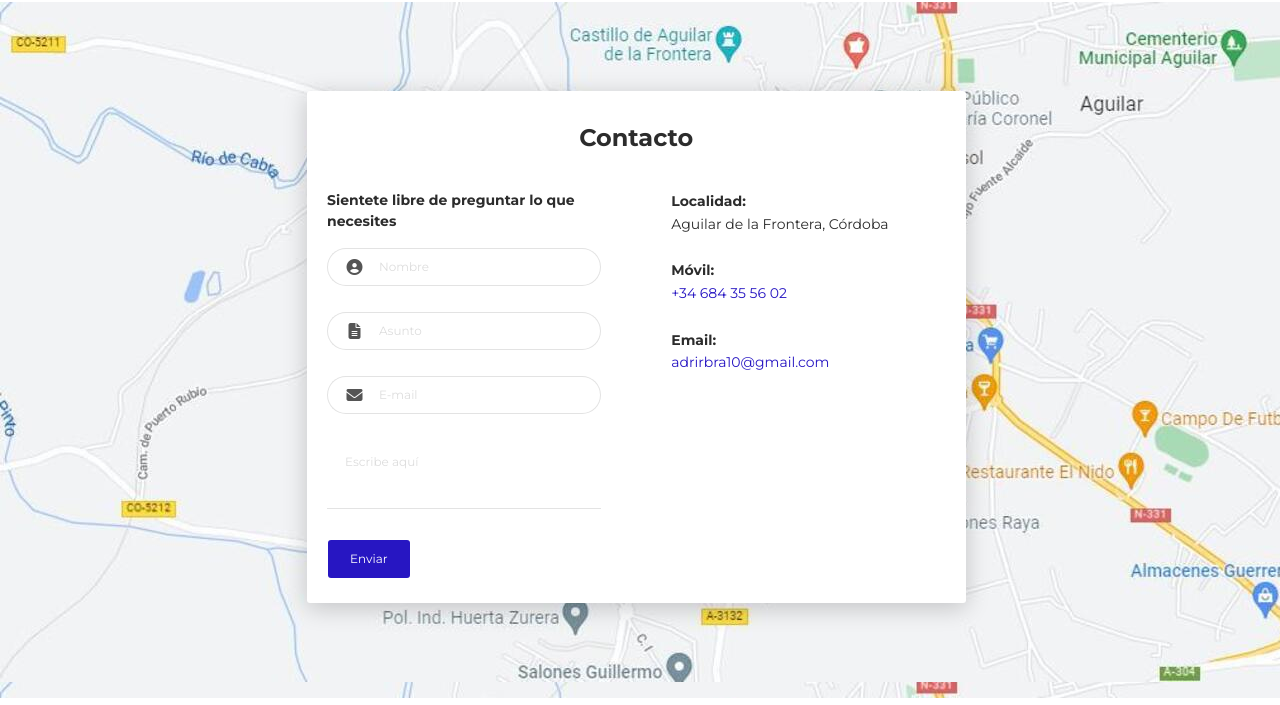
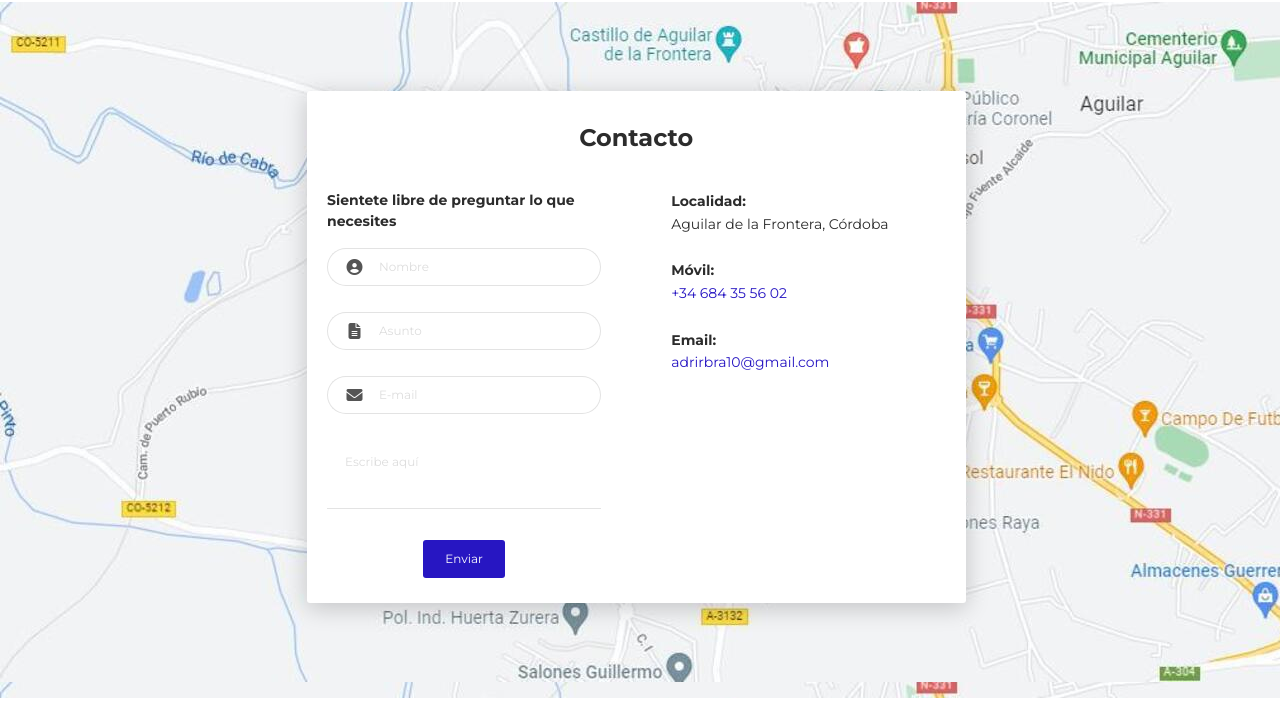
Before and after one commit to Adriribra11/Adriribra11.github.io, a plain HTML site: page index.html in a window 1280 px wide. Shown: the part 3059-3764 px from the top of the page. Drawn offline with Linux system fonts and the light colour scheme.

Commit message:
Center "Enviar" button

```diff
--- a/index.html
+++ b/index.html
@@ -322,7 +322,7 @@
                         </div>
                       </div>
                       <div class="row">
-                        <div class="col">
+                        <div class="container text-center">
                           <button class="btn btn-primary" type="submit">Enviar</button>
                         </div>
                       </div>
```
